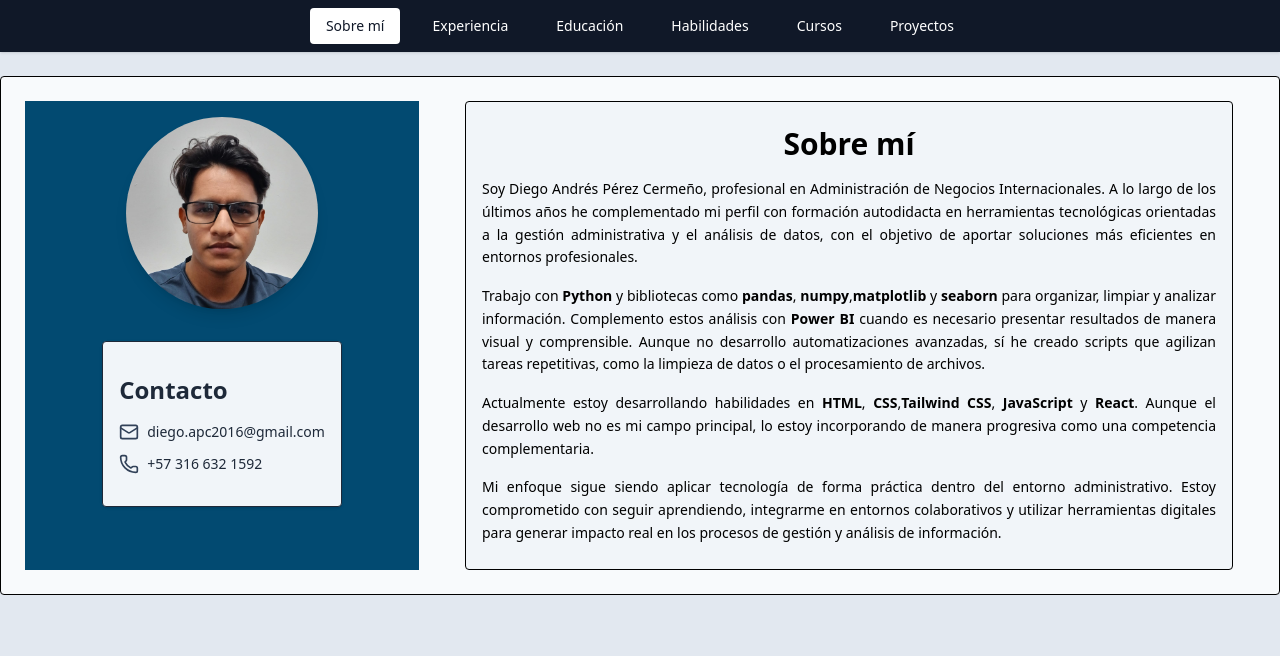
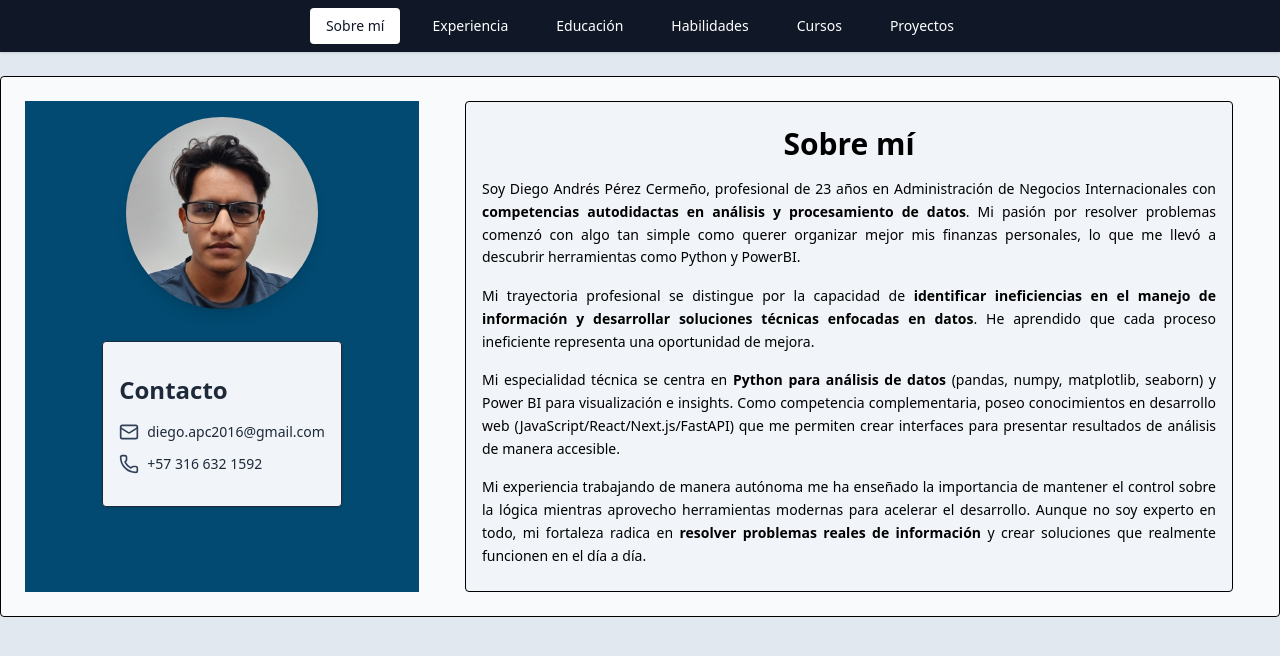
Before and after one commit to ItsDibia/Cv, a Next.js app: page / in a window 1280 px wide. Shown: the top 656 px of the page. Built offline with nearby package versions, Linux system fonts and the light colour scheme.

Commit message:
Excel Analizer added

```diff
--- a/src/components/About.jsx
+++ b/src/components/About.jsx
@@ -4,31 +4,30 @@ const AboutMe = () => {
       <h2 className="text-3xl font-bold mb-4 text-center">Sobre mí</h2>
 
       <p className="text-sm leading-relaxed text-justify">
-        Soy Diego Andrés Pérez Cermeño, profesional en Administración de Negocios Internacionales.
-        A lo largo de los últimos años he complementado mi perfil con formación autodidacta en herramientas tecnológicas
-        orientadas a la gestión administrativa y el análisis de datos, con el objetivo de aportar soluciones
-        más eficientes en entornos profesionales.
+        Soy Diego Andrés Pérez Cermeño, profesional de 23 años en Administración de Negocios
+        Internacionales con <strong>competencias autodidactas en análisis y procesamiento de datos</strong>.
+        Mi pasión por resolver problemas comenzó con algo tan simple como querer organizar mejor mis
+        finanzas personales, lo que me llevó a descubrir herramientas como Python y PowerBI.
       </p>
 
       <p className="mt-4 text-sm leading-relaxed text-justify">
-        Trabajo con <strong>Python</strong> y bibliotecas como <strong>pandas</strong>, <strong>numpy</strong>,
-        <strong>matplotlib</strong> y <strong>seaborn</strong> para organizar, limpiar y analizar información.
-        Complemento estos análisis con <strong>Power BI</strong> cuando es necesario presentar resultados de manera visual y comprensible.
-        Aunque no desarrollo automatizaciones avanzadas, sí he creado scripts que agilizan tareas repetitivas, como
-        la limpieza de datos o el procesamiento de archivos.
+        Mi trayectoria profesional se distingue por la capacidad de <strong>identificar ineficiencias
+        en el manejo de información y desarrollar soluciones técnicas enfocadas en datos</strong>.
+        He aprendido que cada proceso ineficiente representa una oportunidad de mejora.
       </p>
 
       <p className="mt-4 text-sm leading-relaxed text-justify">
-        Actualmente estoy desarrollando habilidades en <strong>HTML</strong>, <strong>CSS</strong>,
-        <strong>Tailwind CSS</strong>, <strong>JavaScript</strong> y <strong>React</strong>. Aunque
-        el desarrollo web no es mi campo principal, lo estoy incorporando de manera progresiva como
-        una competencia complementaria.
+        Mi especialidad técnica se centra en <strong>Python para análisis de datos</strong> (pandas,
+        numpy, matplotlib, seaborn) y Power BI para visualización e insights. Como competencia
+        complementaria, poseo conocimientos en desarrollo web (JavaScript/React/Next.js/FastAPI)
+        que me permiten crear interfaces para presentar resultados de análisis de manera accesible.
       </p>
 
       <p className="mt-4 text-sm leading-relaxed text-justify">
-        Mi enfoque sigue siendo aplicar tecnología de forma práctica dentro del entorno administrativo.
-        Estoy comprometido con seguir aprendiendo, integrarme en entornos colaborativos y utilizar herramientas
-        digitales para generar impacto real en los procesos de gestión y análisis de información.
+        Mi experiencia trabajando de manera autónoma me ha enseñado la importancia de mantener el control
+        sobre la lógica mientras aprovecho herramientas modernas para acelerar el desarrollo.
+        Aunque no soy experto en todo, mi fortaleza radica en <strong>resolver problemas reales de
+        información</strong> y crear soluciones que realmente funcionen en el día a día.
       </p>
     </section>
   );
--- a/src/components/Proyectos.jsx
+++ b/src/components/Proyectos.jsx
@@ -1,37 +1,66 @@
 export default function Proyectos() {
   const Proyectos = {
+    "Excel Analizer - Analiza tu excel automáticamente": [
+      "https://excel-analyzer-xi.vercel.app/",
+      "/Proyectos/ExcelAnalizer.png"
+    ],
     "Guía de exportación": [
       "https://comercio-internacional-react-3wgp.vercel.app/",
       "/Proyectos/GuiaExportacion.png"
     ],
-    "Crime_and_safety": [
+    "Crime & Safety": [
       "https://crime-and-safety.vercel.app/",
       "/Proyectos/CrimeAndSafety.png"
     ]
   };
 
   return (
-    <div className="w-full bg-slate-50 mt-6 rounded border p-6">
-      <h1 className="text-2xl font-bold mb-4">Proyectos</h1>
-      <ul className="flex flex-col gap-6">
+    <div className="w-full bg-gradient-to-br from-slate-50 to-slate-100 mt-8 rounded-xl border border-slate-200 p-8 shadow-sm">
+      <div className="mb-8">
+        <h1 className="text-3xl font-bold text-slate-800 mb-2">Proyectos</h1>
+        <div className="w-16 h-1 bg-blue-500 rounded-full"></div>
+      </div>
+
+      <div className="grid gap-8 md:grid-cols-1 lg:grid-cols-2">
         {Object.entries(Proyectos).map(([title, [link, imgSrc]]) => (
-          <li key={title} className="bg-white rounded-lg shadow p-4 w-full">
+          <div
+            key={title}
+            className="group bg-white rounded-xl shadow-md hover:shadow-xl transition-all duration-300 overflow-hidden border border-slate-100 hover:border-blue-200"
+          >
+            <div className="relative overflow-hidden">
+              <img
+                src={imgSrc}
+                alt={title}
+                className="w-full h-48 object-cover group-hover:scale-105 transition-transform duration-300"
+              />
+              <div className="absolute inset-0 bg-gradient-to-t from-black/20 to-transparent opacity-0 group-hover:opacity-100 transition-opacity duration-300"></div>
+            </div>
+
+            <div className="p-6">
+              <h3 className="text-lg font-semibold text-slate-800 mb-3 line-clamp-2">
+                {title}
+              </h3>
+
               <a
                 href={link}
-              className="text-blue-600 hover:underline text-lg font-semibold"
+                className="inline-flex items-center gap-2 px-4 py-2 bg-blue-500 hover:bg-blue-600 text-white text-sm font-medium rounded-lg transition-colors duration-200 group/btn"
                 target="_blank"
                 rel="noopener noreferrer"
               >
-              {title}
+                Ver proyecto
+                <svg
+                  className="w-4 h-4 group-hover/btn:translate-x-1 transition-transform duration-200"
+                  fill="none"
+                  stroke="currentColor"
+                  viewBox="0 0 24 24"
+                >
+                  <path strokeLinecap="round" strokeLinejoin="round" strokeWidth={2} d="M10 6H6a2 2 0 00-2 2v10a2 2 0 002 2h10a2 2 0 002-2v-4M14 4h6m0 0v6m0-6L10 14" />
+                </svg>
               </a>
-            <img
-              src={imgSrc}
-              alt={title}
-              className="mt-2 rounded w-full object-contain"
-            />
-          </li>
+            </div>
+          </div>
         ))}
-      </ul>
+      </div>
     </div>
   );
 }
```
Also changed, not shown: public/Proyectos/ExcelAnalizer.png (added). Lines whose indentation alone changed are shown as unchanged.
